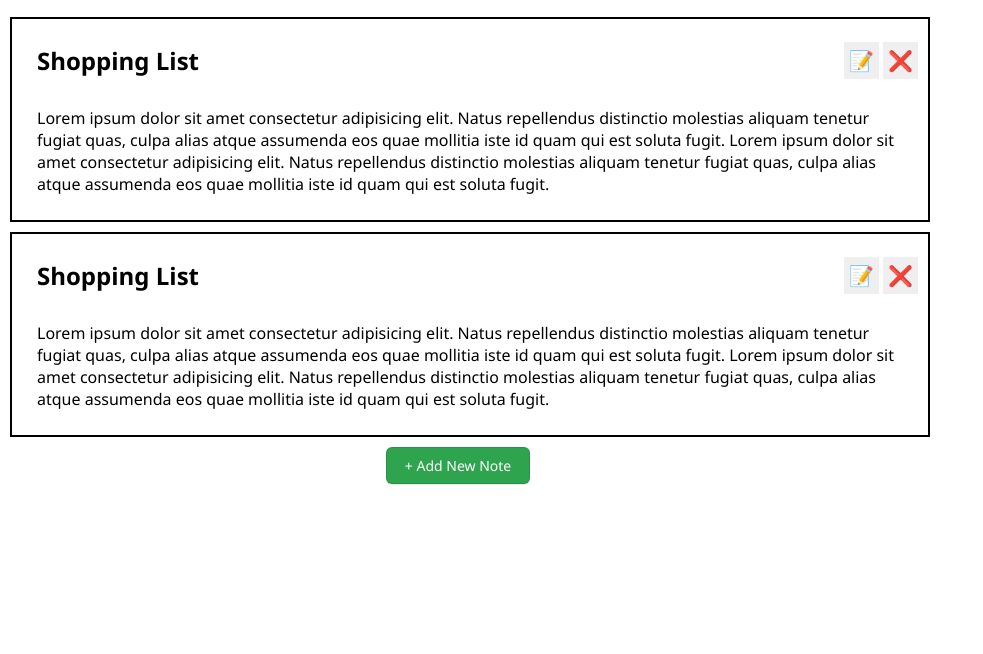
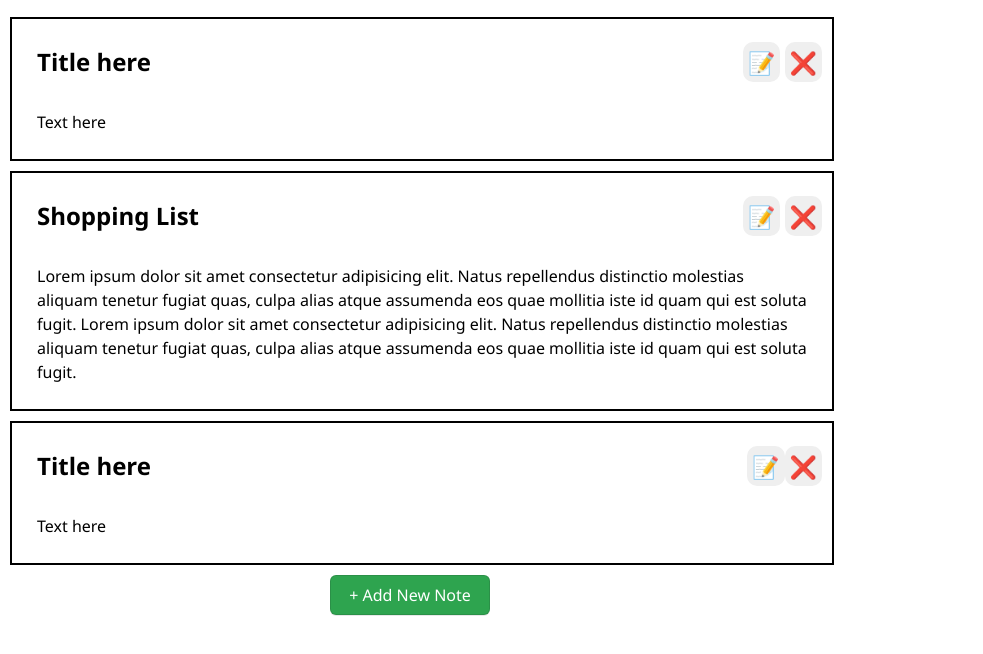
Before and after one commit to juicegod53/notes, a plain HTML site: page index.html in a window 1280 px wide. Both pictures are taken after a click on the button "+ Add New Note". Shown: the part 66-720 px from the top of the page, without its empty margins (0-983 px from the left). Drawn offline with Linux system fonts and the light colour scheme.

Commit message:
Can add and delete notes

```diff
--- a/index.html
+++ b/index.html
@@ -8,16 +8,16 @@
 </head>
 <body>
     <h1>Notes</h1>
-    <div class="notes">
+    <div id="notes-container">
         <div class="note">
             <div class="note-top">
-                <h2 class="note-title">Shopping List</h2>
+                <h2 class="note-title">Title here</h2>
                 <div class="note-buttons">
                     <button>📝</button>
                     <button>❌</button>
                 </div>
             </div>
-            <p class="note-text">Lorem ipsum dolor sit amet consectetur adipisicing elit. Natus repellendus distinctio molestias aliquam tenetur fugiat quas, culpa alias atque assumenda eos quae mollitia iste id quam qui est soluta fugit. Lorem ipsum dolor sit amet consectetur adipisicing elit. Natus repellendus distinctio molestias aliquam tenetur fugiat quas, culpa alias atque assumenda eos quae mollitia iste id quam qui est soluta fugit.</p>
+            <p class="note-text">Text here</p>
         </div>
         <div class="note">
             <div class="note-top">
--- a/script.js
+++ b/script.js
@@ -0,0 +1,44 @@
+function createNote() {
+    const note = document.createElement('div');
+    note.className = 'note';
+
+    const noteTop = document.createElement('div');
+    noteTop.className = 'note-top';
+
+    const noteTitle = document.createElement('h2');
+    noteTitle.className = 'note-title';
+    noteTitle.textContent = 'Title here';
+
+    const noteButtons = document.createElement('div');
+    noteButtons.className = 'note-buttons';
+
+    const editButton = document.createElement('button');
+    editButton.textContent = '📝';
+
+    const deleteButton = document.createElement('button');
+    deleteButton.textContent = '❌';
+    deleteButton.addEventListener("click", function() {
+        if (confirm("Are you sure you want to delete this note?") == true) {
+            note.remove()
+        }
+    })
+
+    noteButtons.appendChild(editButton);
+    noteButtons.appendChild(deleteButton);
+
+    noteTop.appendChild(noteTitle);
+    noteTop.appendChild(noteButtons);
+
+    const noteText = document.createElement('p');
+    noteText.className = 'note-text';
+    noteText.textContent = 'Text here';
+
+    note.appendChild(noteTop);
+    note.appendChild(noteText);
+
+    const notesContainer = document.getElementById('notes-container');
+    const lastElement = notesContainer.lastElementChild
+    notesContainer.insertBefore(note, lastElement)
+}
+
+document.getElementById('new').addEventListener("click", createNote)
--- a/styles.css
+++ b/styles.css
@@ -13,11 +13,12 @@ h1 {
     margin: 20px 0 20px 10px
 }
 
-.notes {
+#notes-container {
     display: flex;
     flex-direction: column;
     margin-left: 10px;
     width: 70%;
+    max-width: 800px;
 }
 
 .note {
@@ -25,6 +26,7 @@ h1 {
     width: 100%;
     margin-bottom: 10px;
     padding: 10px;
+    line-height: 1.5
 }
 
 .note-title, .note-text {
@@ -42,9 +44,18 @@ h1 {
 }
 
 button {
-    font-size: 20px;
+    font-size: 22px;
     border: none;
     padding: 5px;
+    border-radius: 10px;
+}
+
+button:hover {
+    background-color: rgb(212, 212, 212);
+}
+
+button:active {
+    background-color: rgb(189, 188, 188);
 }
 
 #new {
@@ -54,7 +65,7 @@ button {
   box-shadow: rgba(27, 31, 35, .1) 0 1px 0;
   box-sizing: border-box;
   color: #fff;
-  font-size: 14px;
+  font-size: 16px;
   padding: 8px 18px;
   margin: auto;
 }
```
